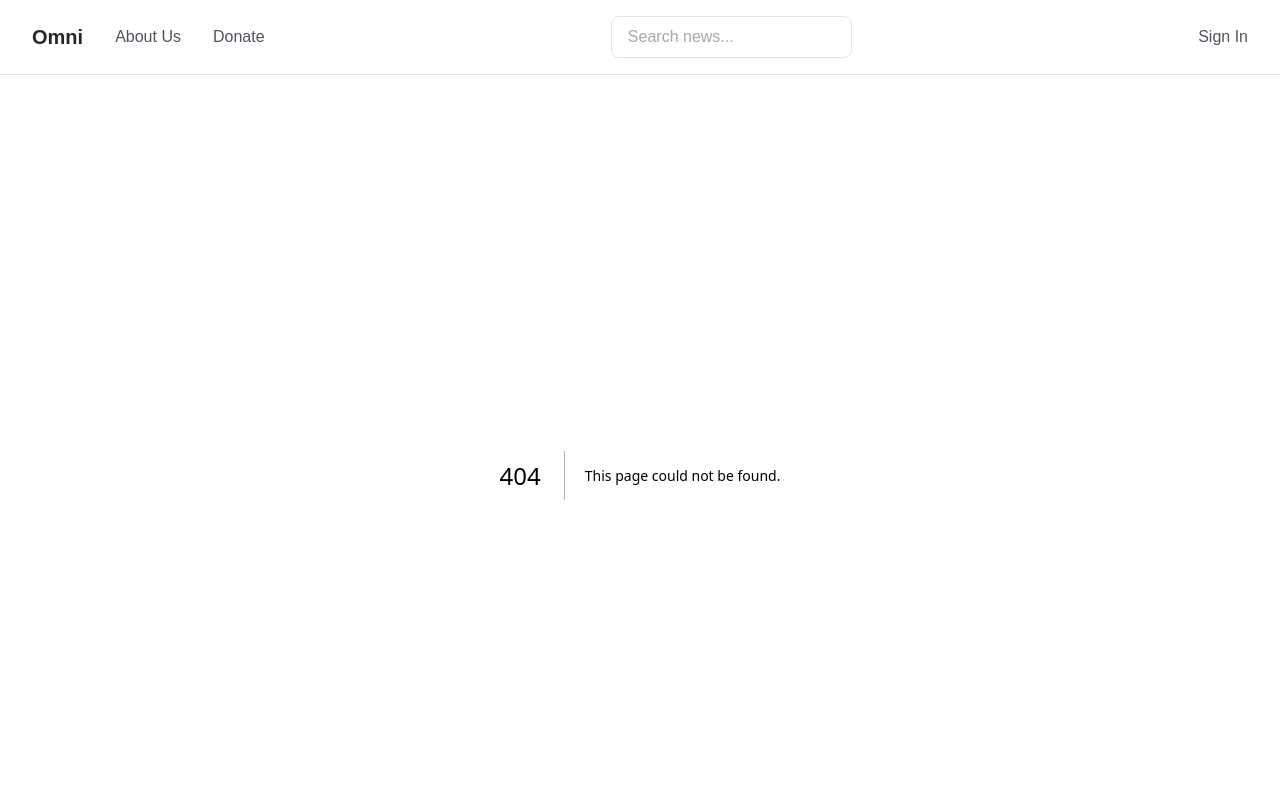
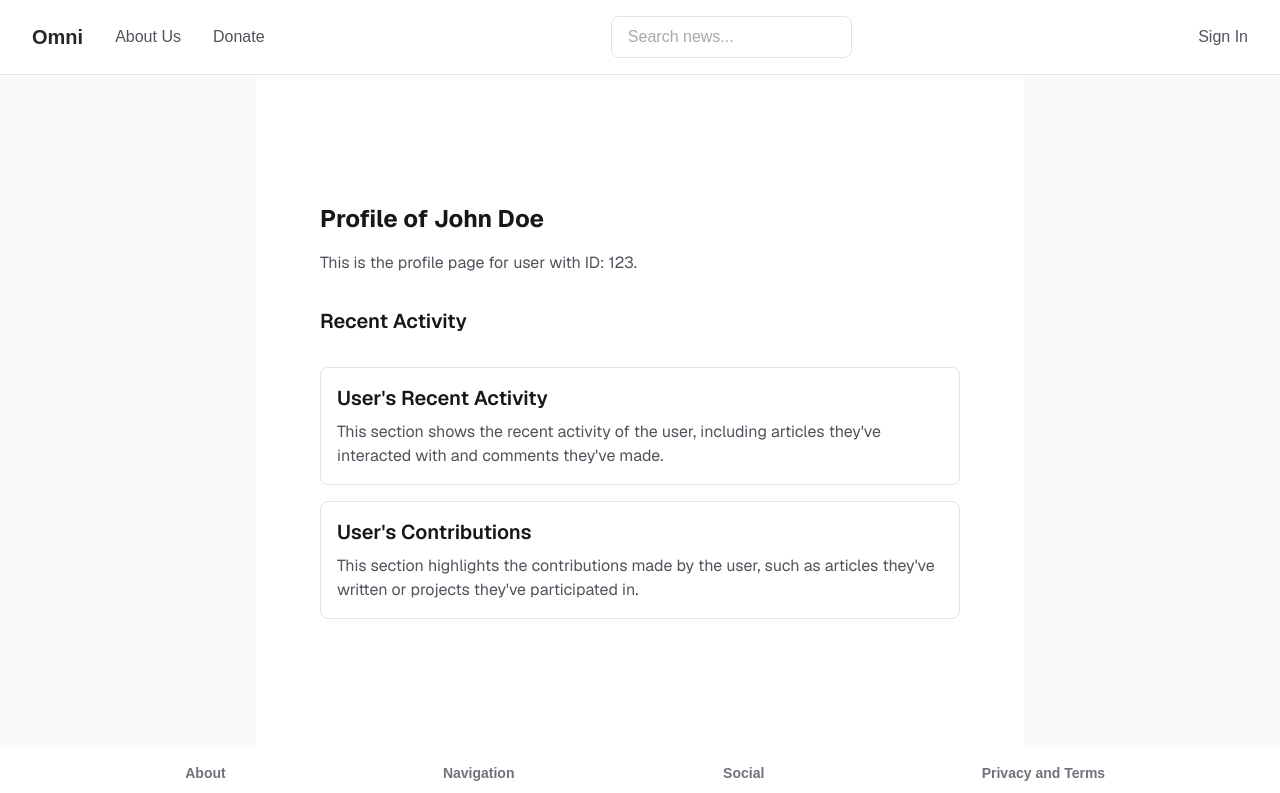
Before and after one commit to thomassrmcardle/Omni, a Next.js app in the folder app/: page /profiles/123 in a window 1280 px wide. Before the commit this address had no page. Shown: the top 793 px of the page. Built offline with nearby package versions, Linux system fonts and the light colour scheme.

Commit message:
Added basic profile page for later use.

```diff
--- a/app/app/articles/[id]/page.tsx
+++ b/app/app/articles/[id]/page.tsx
@@ -1,9 +1,11 @@
 import ArticleCard from "../../../components/articleCard";
 import ProfileCard from "../../../components/profileCard";
 
+export const metadata = {
+  title: "Headline Article - Omni",
+};
+
 export default function Home() {
-
-    document.title = "Article Headline - Omni";
 
     function MainLayout() {
         return <div className="flex flex-col flex-1 items-center justify-center bg-zinc-50 font-sans dark:bg-black">
--- /dev/null
+++ b/app/app/profiles/[id]/page.tsx
@@ -0,0 +1,42 @@
+import ArticleCard from "@/components/articleCard";
+
+interface Props {
+  params: { id: string };
+}
+
+function getUser(id: string) {
+    return { name: "John Doe" }; // Mock user data, replace with actual data fetching logic
+}
+
+export async function generateMetadata({ params }: Props) {
+  const user = await getUser(params.id);
+
+  return {
+    title: (user ? user.name : "User Profile") + " - Omni",
+  };
+}
+
+export default function UserPage({ params }: Props) {
+  return <div className="flex flex-col flex-1 items-center justify-center bg-zinc-50 font-sans dark:bg-black">
+        <main className="flex flex-1 w-full max-w-3xl flex-col items-center justify-between py-32 px-16 bg-white dark:bg-black sm:items-start">
+            <div>
+                <h1 className="text-2xl font-bold">Profile of {getUser(params.id).name}</h1>
+                <p className="text-zinc-600 dark:text-zinc-400 mt-4">
+                This is the profile page for user with ID: {params.id}.
+                </p>
+            </div>
+            <h2 className="text-xl font-semibold mt-8">Recent Activity</h2>
+            <div className="mt-8 grid w-full gap-4">
+                <ArticleCard
+                title="User's Recent Activity"
+                description="This section shows the recent activity of the user, including articles they've interacted with and comments they've made."
+                />
+                <ArticleCard
+                title="User's Contributions"
+                description="This section highlights the contributions made by the user, such as articles they've written or projects they've participated in."
+                />
+            </div>
+
+        </main>
+      </div>
+}
```
